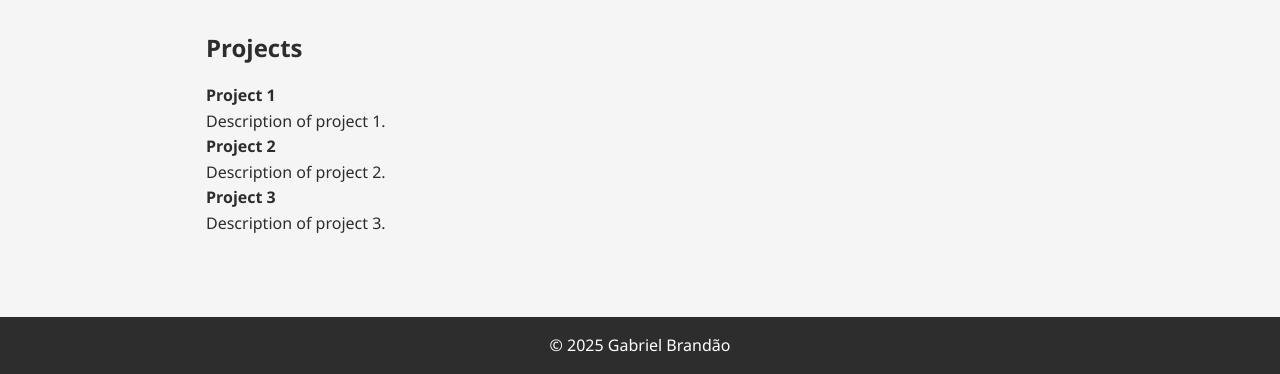
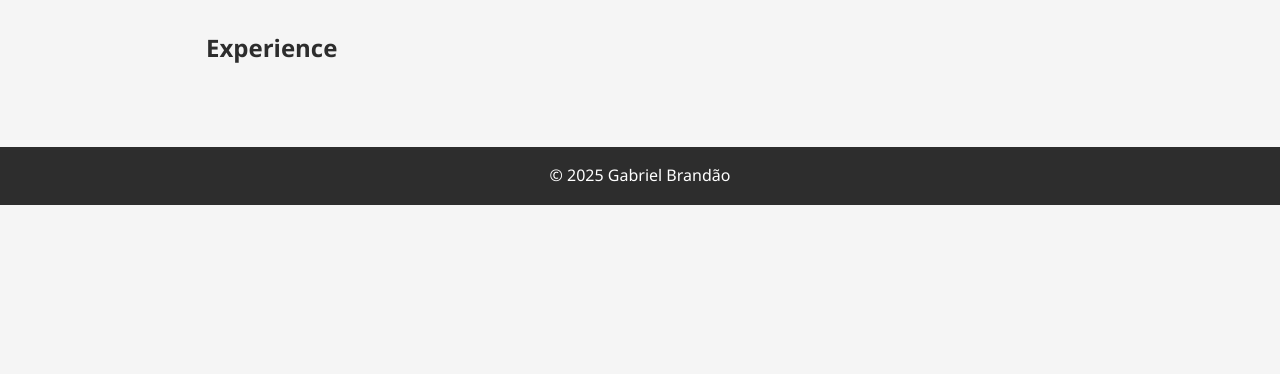
Before and after one commit to spbgabriel/portfolio_project, a plain HTML site: page portfolio_project.html in a window 1280 px wide. Shown: the part 865-1239 px from the top of the page. After the commit the page ends 1070 px from the top, so only its background shows below. Drawn offline with Linux system fonts and the light colour scheme.

Commit message:
Changed the "project" section to an "experience" section.

```diff
--- a/portfolio_project.html
+++ b/portfolio_project.html
@@ -40,23 +40,9 @@
                 <!--space dedicated to the react-->
             </ul>
         </section>
-        <section class="projects">
-            <h3>Projects</h3>
-            <!--make the title of the project with a link to the github project-->
-            <ul>
-                <li>
-                    <h4>Project 1</h4>
-                    <p>Description of project 1.</p>
-                </li>
-                <li>
-                    <h4>Project 2</h4>
-                    <p>Description of project 2.</p>
-                </li>
-                <li>
-                    <h4>Project 3</h4>
-                    <p>Description of project 3.</p>
-                </li>
-            </ul>
+        <section class="experience">
+            <h3>Experience</h3>
+            <!--write here the timeline of my experience as a programmer-->
         </section>
     </main>
     <footer>
```
